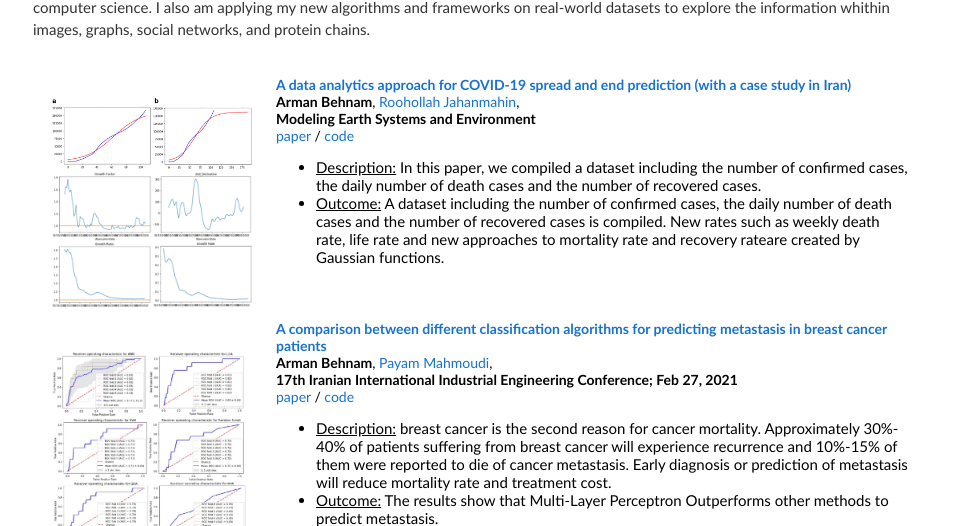
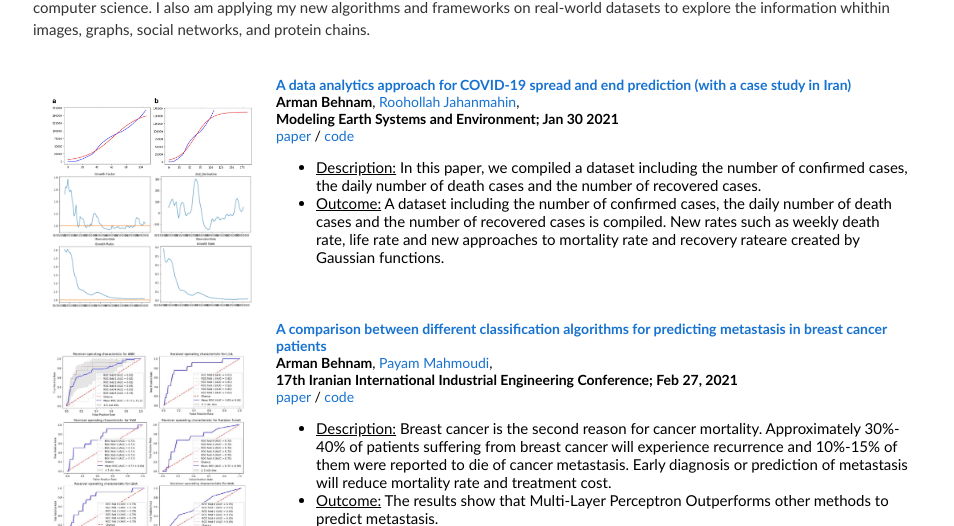
Before and after one commit to ArmanBehnam/ArmanBehnam.github.io, a Jekyll site: the page built from index.html, in a window 1280 px wide. Shown: the part 719-1245 px from the top of the page, without its empty margins (160-1114 px from the left). Built offline with Jekyll 4.4.1, drawn with Linux system fonts in a browser that asks for light colours.

Commit message:
Update index.html

```diff
--- a/index.html
+++ b/index.html
@@ -107,7 +107,7 @@ title: Arman Behnam's website
 	      <strong>Arman Behnam</strong>,
 	      <a href="https://scholar.google.com/citations?user=a_swdmwAAAAJ&hl=en">Roohollah Jahanmahin</a>,
 	      <br>
-	      <strong>Modeling Earth Systems and Environment</strong>
+	      <strong>Modeling Earth Systems and Environment; Jan 30 2021</strong>
 	      <br>
 	      <a href="https://link.springer.com/article/10.1007/s40808-021-01086-8">paper</a> /
 	      <a href="https://link.springer.com/article/10.1007/s40808-021-01086-8">code</a>
@@ -144,7 +144,7 @@ title: Arman Behnam's website
 	      <a href="https://civilica.com/doc/1160931/">code</a>
 	      <ul>
 		<li>
-		  <u>Description:</u> breast cancer is the second reason for cancer mortality. Approximately 30%- 40% of patients suffering from breast cancer will experience recurrence and 10%-15% of them were reported to die of cancer metastasis. Early diagnosis or prediction of metastasis will reduce mortality rate and treatment cost.
+		  <u>Description:</u> Breast cancer is the second reason for cancer mortality. Approximately 30%- 40% of patients suffering from breast cancer will experience recurrence and 10%-15% of them were reported to die of cancer metastasis. Early diagnosis or prediction of metastasis will reduce mortality rate and treatment cost.
 		</li>
 		<li>
 		  <u>Outcome:</u> The results show that Multi-Layer Perceptron Outperforms other methods to predict metastasis.
```
